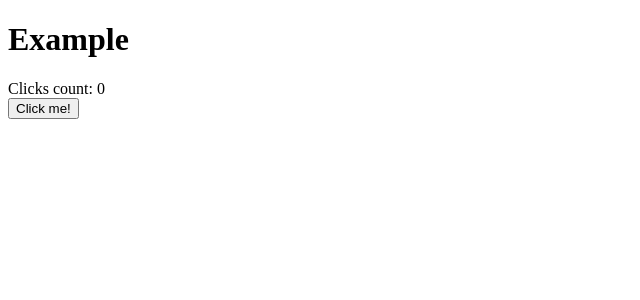
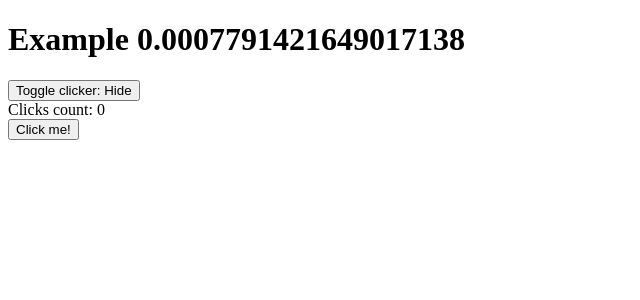
Before and after one commit to Sinarab/react-baby-steps, a React (Vite) app: page / in a window 1280 px wide. Shown: the top 300 px of the page, without its empty margins (0-640 px from the left). Built offline with nearby package versions, Linux system fonts and the light colour scheme.

Commit message:
dispose a component with useEffect

```diff
--- a/src/App.jsx
+++ b/src/App.jsx
@@ -1,13 +1,25 @@
+import { useState } from "react";
 import Clicker from "./components/Clicker";
+
 // creating a component
 export default function App() {
   const teste = Math.random() * Math.pow(0.5, 10);
 
+  const [hasClicker, setHasClicker] = useState(true);
+
+  const toggleClickerClick = () => {
+    setHasClicker(!hasClicker);
+  };
+
   // returning a JSX element
   return (
     <>
-      <h1>Example</h1>
-      <Clicker />
+      <h1>Example {teste}</h1>
+      <button onClick={toggleClickerClick}>
+        Toggle clicker: {hasClicker ? `Hide` : `Show`}
+      </button>
+      {/* {hasClicker ? <Clicker /> : null} */}
+      {hasClicker && <Clicker />}
     </>
   );
 }
--- a/src/components/Clicker.jsx
+++ b/src/components/Clicker.jsx
@@ -18,6 +18,14 @@ export default function Clicker() {
   //   const savedCount = +localStorage.getItem("clicks") || 0;;
   //   setCount(savedCount);
   // }, []); // just once!
+
+  // How to dispose!
+  useEffect(() => {
+    return () => {
+      localStorage.removeItem("clicks")
+      console.log("dispose");
+    };
+  }, []);
 
   useEffect(() => {
     localStorage.setItem("clicks", count);
```
